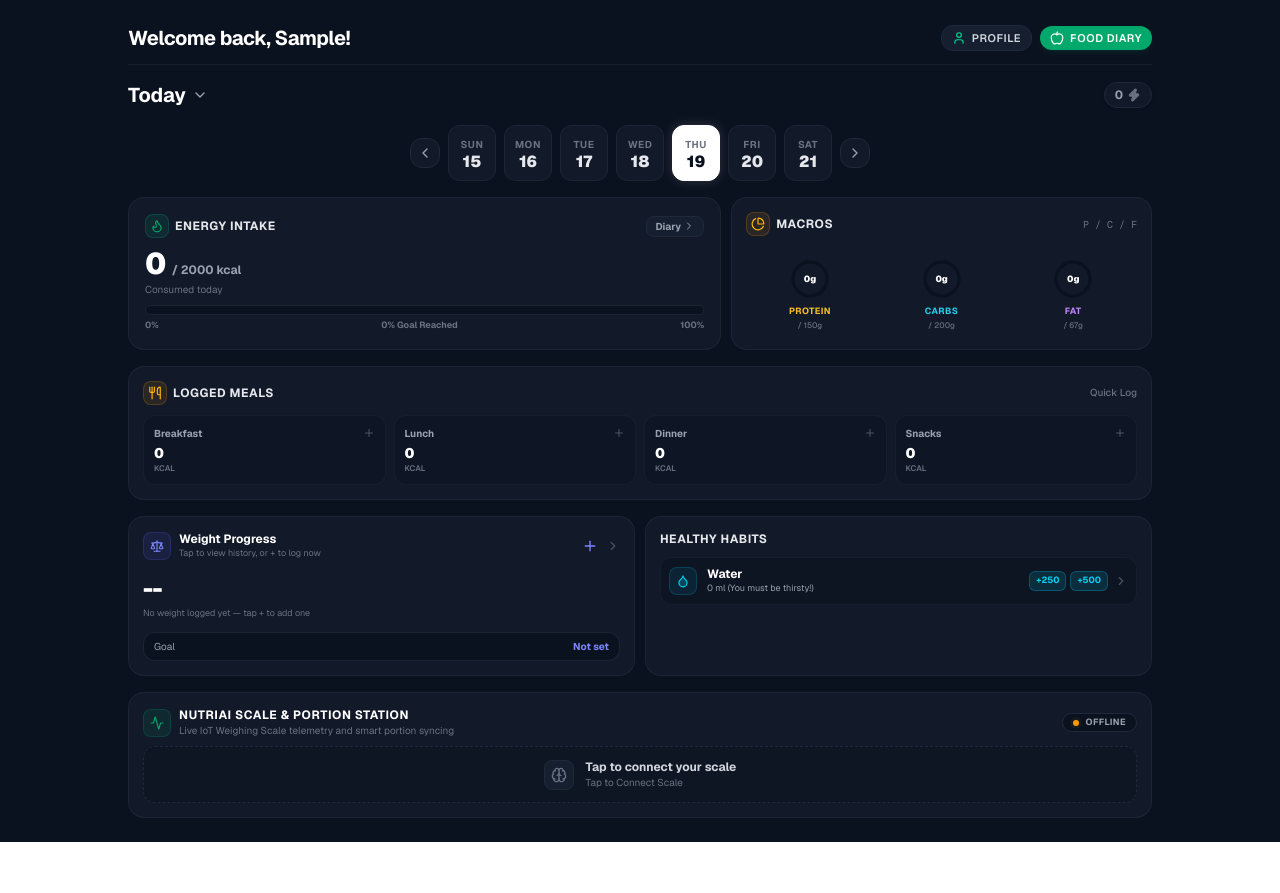
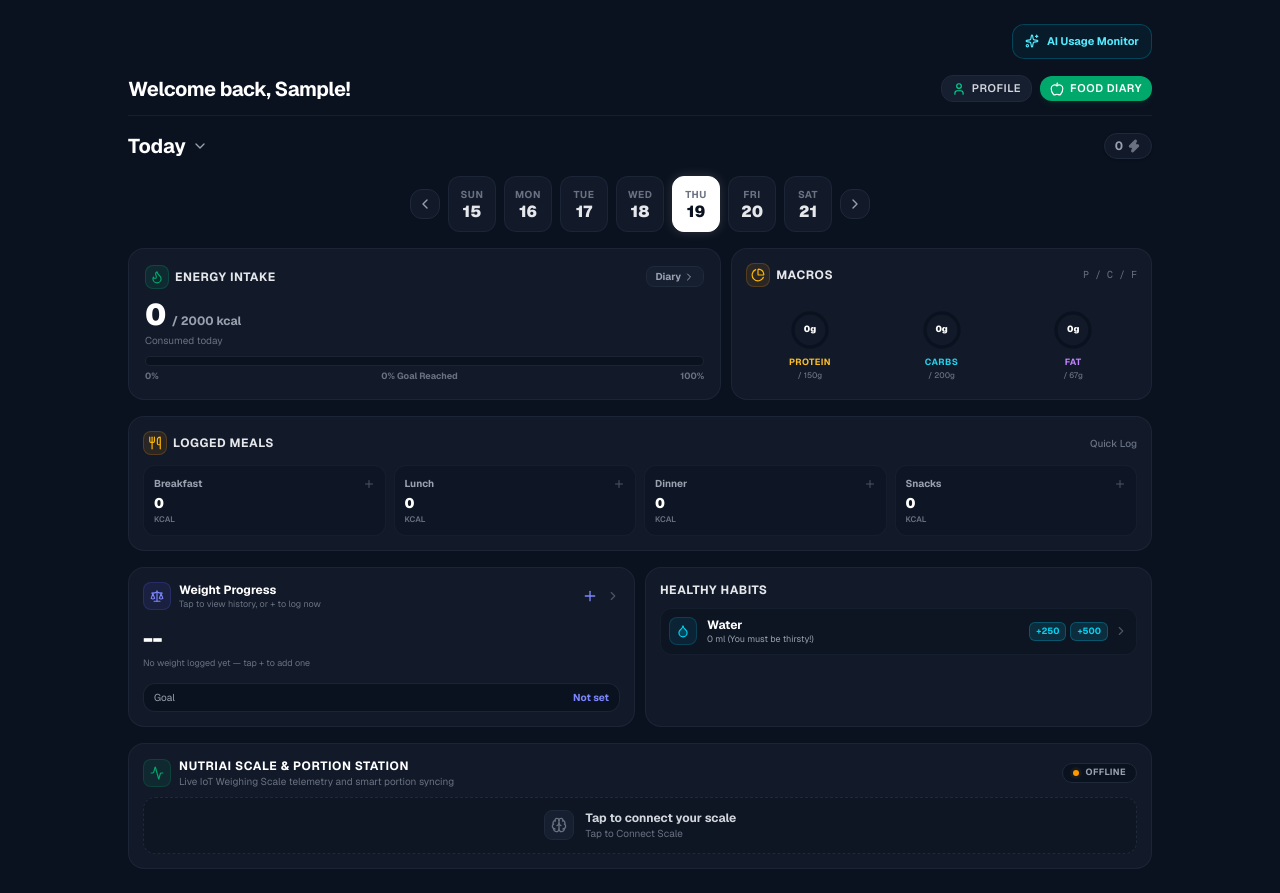
Before and after one commit to kencabrales/SDCA-NutriAI, a Next.js app: page /dashboard in a window 1280 px wide. Before the commit the page ends 842 px from the top, so only its background shows below. Built offline with nearby package versions, Linux system fonts and the light colour scheme; no server answers; the database is empty; sample sign-in values are in the browser's storage.

Commit message:
Add admin AI monitoring shortcut to dashboard

```diff
--- a/app/dashboard/page.js
+++ b/app/dashboard/page.js
@@ -71,6 +71,15 @@ export default function Dashboard() {
   return (
     <main className="min-h-screen bg-[#0B121F] text-white p-3 md:p-6 font-sans">
       <div className="max-w-5xl mx-auto space-y-3 md:space-y-4">
+
+        {user && (user.role === 'admin' || user.isAdmin === true) && (
+          <div className="flex justify-end">
+            <button onClick={() => router.push('/dashboard/admin/ai-usage')}
+              className="inline-flex items-center gap-2 rounded-xl border border-cyan-800/60 bg-cyan-950/30 px-3 py-2 text-[11px] font-bold text-cyan-300 hover:bg-cyan-900/40 transition-colors">
+              <Sparkles className="w-3.5 h-3.5" /> AI Usage Monitor
+            </button>
+          </div>
+        )}
 
         <DashboardHeader
           user={user}
```
